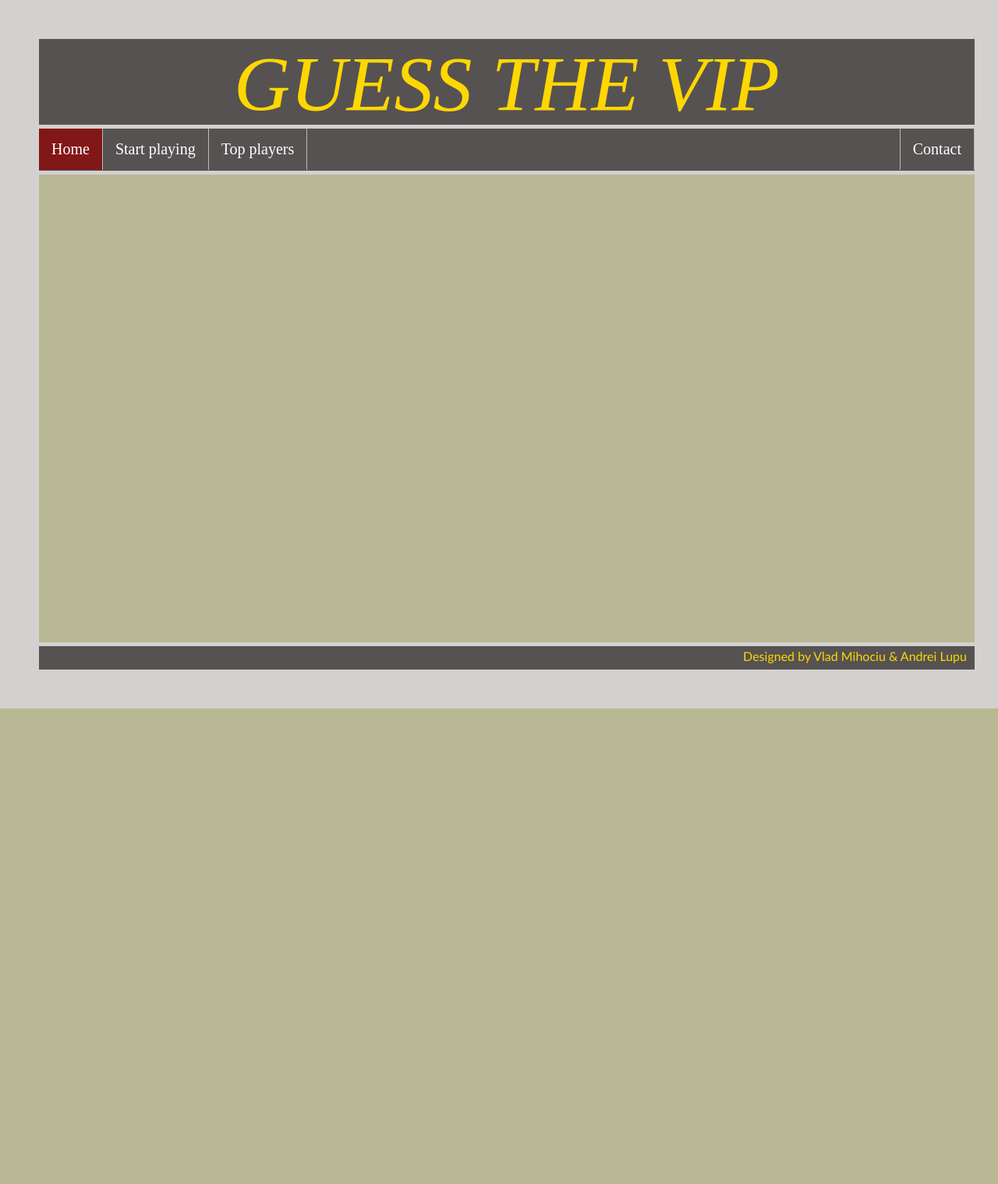
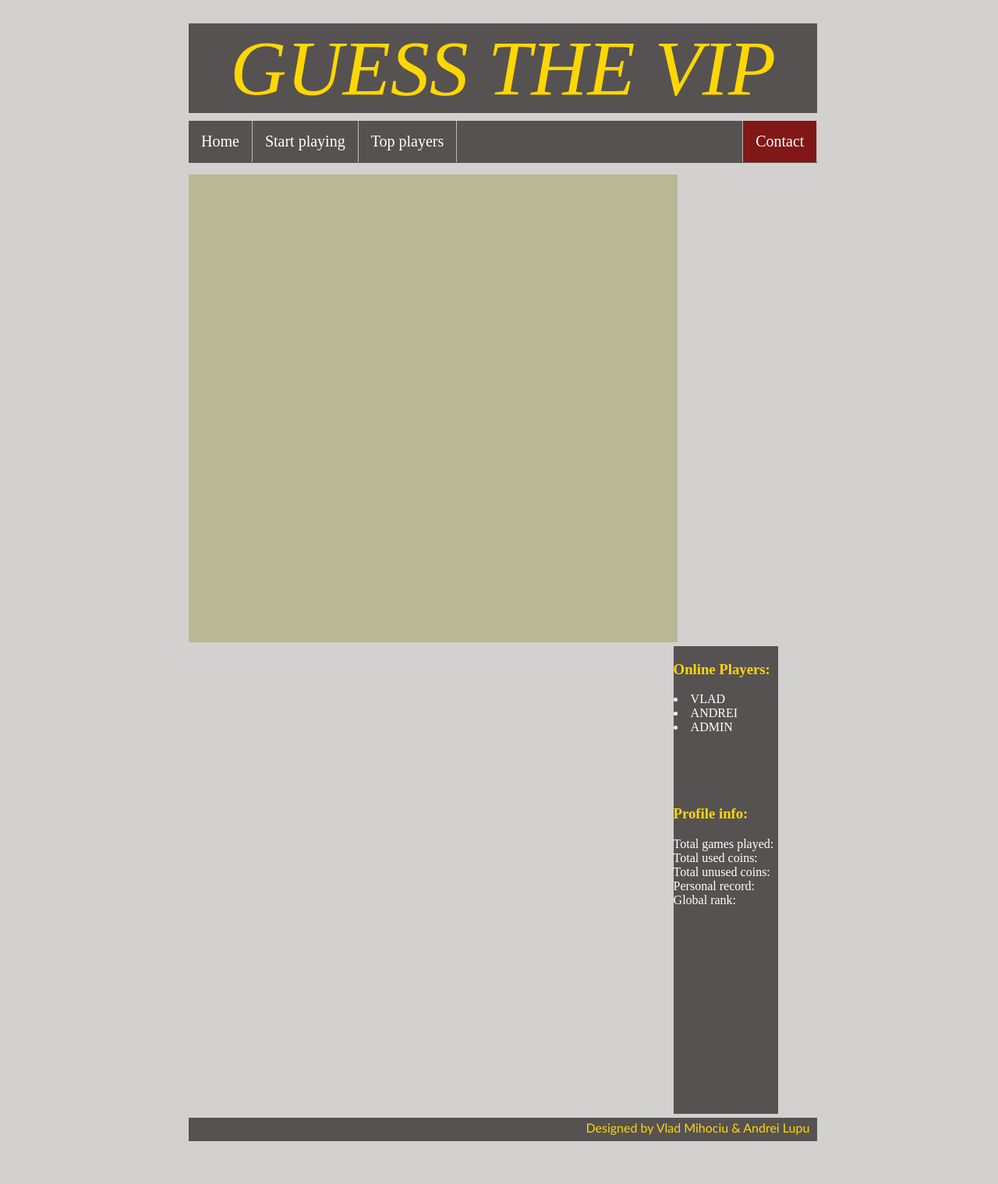
Before and after one commit to vladmihociu/twproject, a PHP site: page /contact.html in a window 1280 px wide. Shown: the whole page at 78% size. Before the commit the page ends 909 px from the top, so only its background shows below. Run offline with PHP 8.4, Linux system fonts and the light colour scheme.

Commit message:
few update regarding the web responsivity

```diff
--- a/contact.html
+++ b/contact.html
@@ -3,17 +3,35 @@
 <head>
 	<title>Contact</title>
 	<link href="css/style.css" rel="stylesheet" type="text/css" />
+	<meta name="viewport" content="width=device-width, initial-scale=1.0">
 </head>
 <body>
 	<div class=header>GUESS THE VIP</div>
 	<ul>
-		<li class = "li-customize"><a class="active" href="home.html">Home</a></li>
+		<li class = "li-customize"><a href="home.html">Home</a></li>
 		<li class = "li-customize"><a href="start.html">Start playing</a></li>
 		<li class = "li-customize"><a href="top.html">Top players</a></li>
-		<li class = "li-customize" style="float:right ;border-left: 1px solid #bbb"><a href="contact.html">Contact</a></li>
+		<li class = "li-customize" style="float:right ;border-left: 1px solid #bbb"><a class="active" href="contact.html">Contact</a></li>
 	</ul>
 	<div class="continut">
 	</div>
+	<div class="rightside">
+	<h3 style = "color : gold;">Online Players:</h3>
+
+		<li>VLAD </li>
+		<li>ANDREI </li>
+		<li>ADMIN </li>
+			<br> </br>
+	<br> </br>
+	<h3 style = "color : gold;">Profile info: </h3>
+	<p> Total games played: </p>
+	<p> Total used coins: </p>
+	<p> Total unused coins: </p>
+	<p> Personal record: </p>
+	<p> Global rank: </p>
+	<p> </p>
+	</div>
+
 	<div class="footer">
 	<a style="float:right;margin-right: 10px;margin-top: 3px; text-decoration:none; color:gold">Designed by Vlad Mihociu & Andrei Lupu</a>
 	</div>
--- a/css/style.css
+++ b/css/style.css
@@ -20,7 +20,7 @@ a {
 body {
 	margin:0;
 	padding:0;
-	width:1300px;
+	width:70%;
 	margin: 0 auto;
 	color:#fff;
 	background-color:#D3D0D0
@@ -29,9 +29,10 @@ body {
 	text-align:center;
 	font-size: 100px;
 	color: gold;
-	margin-top: 50px;
-	width: 1200px;
-	height: 110px;
+	margin-top: 30px;
+	margin-bottom : 10px;
+	width:90%;
+	height: auto;
 	margin-left: 50PX;
 	background-color: #565252;
 	font-family: "Broadway";
@@ -39,12 +40,10 @@ body {
 }
 .header2{
 	text-align:center;
-	font-size: 70px;
+	font-size: auto;
 	color: gold;
-	margin-top: 50px;
-	margin-left: 350px;
-	width: 600px;
-	height: 80px;
+	width: 50%;
+	height: auto;
 	background-color: #3d3d29;
 	font-family: "Broadway";
 	font-style: oblique;
@@ -56,11 +55,12 @@ ul {
     padding: 0;
     background-color:#565252;
     height:54px;
-    width: 1200px;
+    width: 90%;
     text-align: center;
     margin:0 ;
     margin-top: 5px;
     margin-left: 50px;
+	margin-bottom:10px;
 }
 .li-customize {
     float: left;
@@ -72,7 +72,6 @@ ul {
     text-align: center;
     padding: 15px 16px;
 	font-size:20px;
-
 	font-family:"proxima nova";
 	transition: .4s all ease-in-out;
 
@@ -88,20 +87,32 @@ transition: .4s all ease-in-out;
 	background-color:#821717;
 }
 .continut{
-	width: 1200px;
+	width: 70%;
 	min-height: 600px;
 	background-color: #b8b894;
 	margin-left: 50px;
-	margin-top:5px;
+	margin-top: 5px;
+	float : left;
+}
+.rightside{
+width:15%;
+float:right;
+background-color:#565252;
+min-height: 600px;
+margin-right: 90px;
+margin-top:5px;
+margin-bottom : 5px;
 }
 .footer{
-	width: 1200px;
+	width: 90%;
 	height: 30px;
 	margin-left: 50px;
 	background-color:#565252;
+
+	font-family:Candara;
+	clear : both;
 	margin-top: 5px;
-	margin-bottom: 50px;
-	font-family:Candara;
+	margin-bottom: 55px;
 }
 .register{
 	width: 600px;
```
Also changed, not shown: home.html (+16 -0 lines), start.html (+20 -2 lines), top.html (+20 -2 lines).
